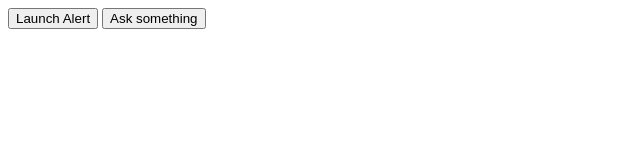
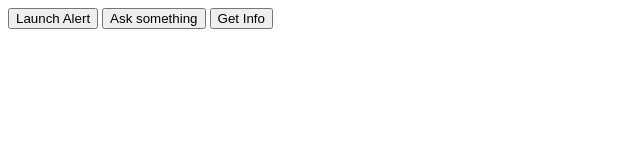
Before and after one commit to SuraiyaAkterTrishna/js-internals, a plain HTML site: page index.html in a window 1280 px wide. Shown: the whole page, without its empty margins (0-640 px from the left). Drawn offline with Linux system fonts and the light colour scheme.

Commit message:
prompt()

```diff
--- a/index.html
+++ b/index.html
@@ -9,6 +9,7 @@
 <body>
     <button onclick="showAlert()">Launch Alert</button>
     <button onclick="askSomething()">Ask something</button>
+    <button onclick="getUserInfo()">Get Info</button>
     <script src="prompt.js"></script>
 </body>
 </html>
--- a/prompt.js
+++ b/prompt.js
@@ -21,5 +21,13 @@ const askSomething = () => {
     else{
         alert("DGM - Dure giya Mor");
     }
+}
 
+// prompt box
+const getUserInfo = () => {
+    const name = prompt('Tell us your name.');
+    // console.log(name);
+    if(!!name){
+        console.log('Welcome here', name);
+    }
 }
```
